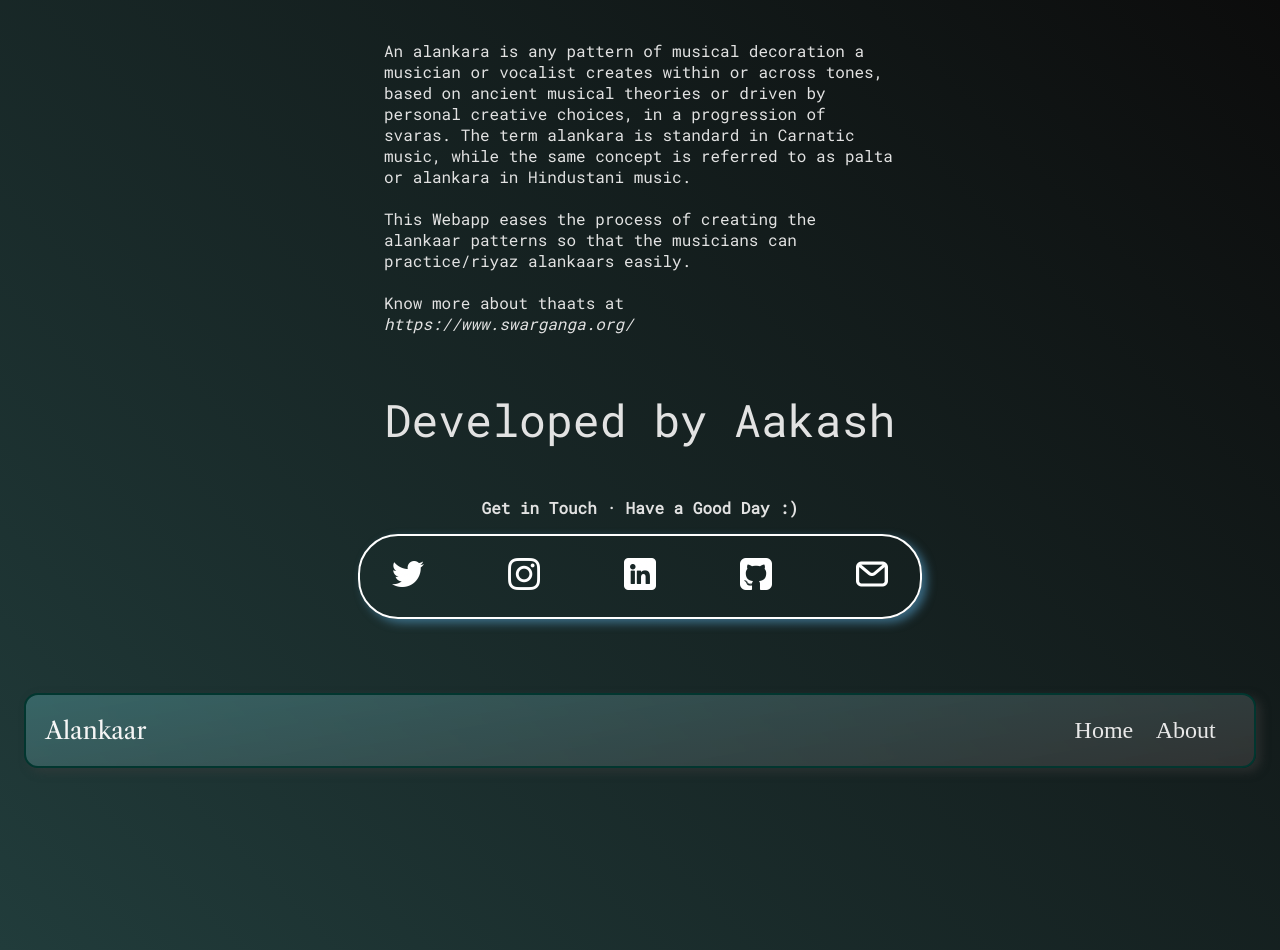
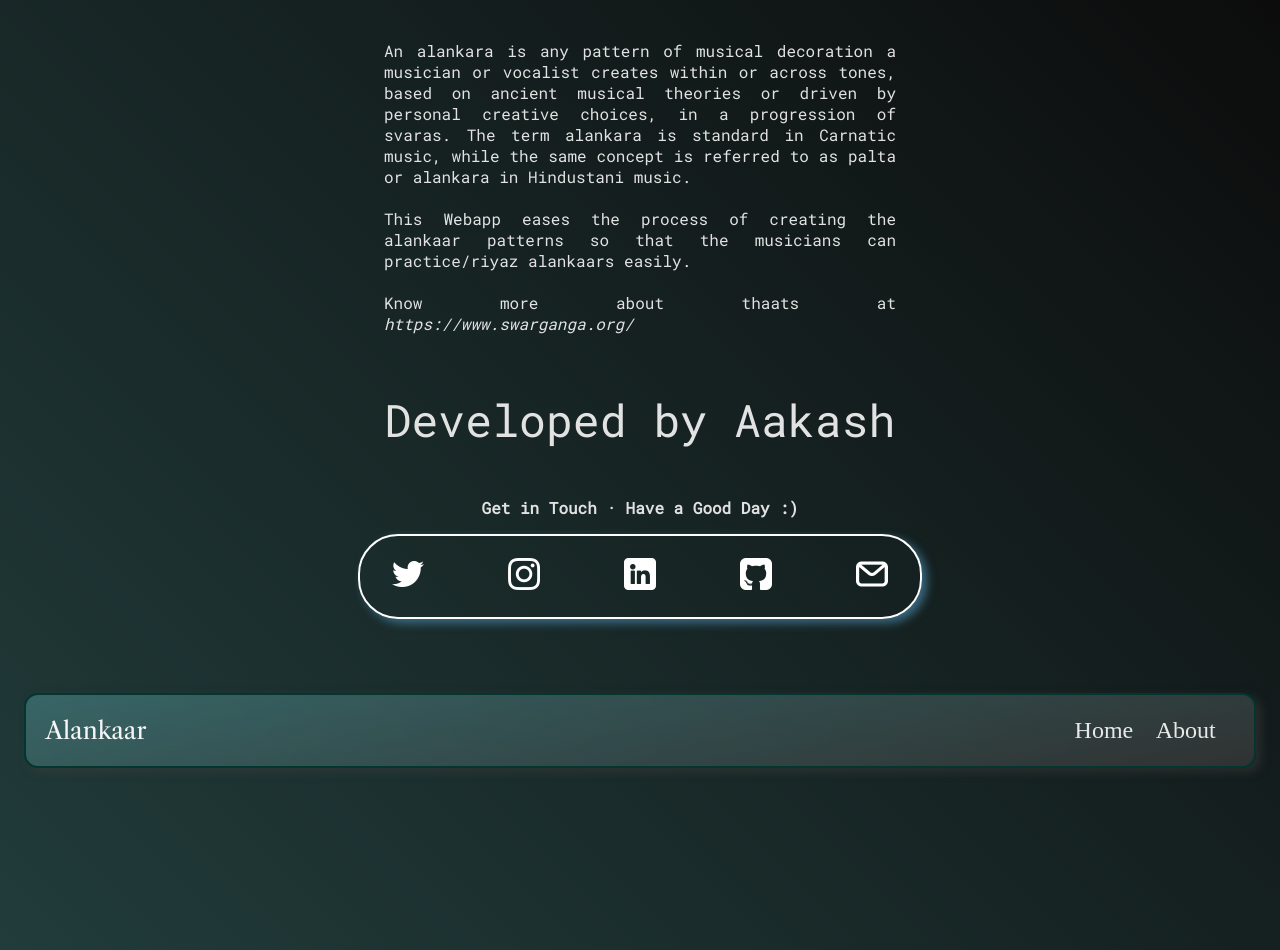
Before and after one commit to Betaakash/your-alankaar, a React (Create React App) app: page /about in a window 1280 px wide. Built offline with nearby package versions, Linux system fonts and the light colour scheme; a web font is replaced by a local one.

Commit message:
justified paragraph

```diff
--- a/src/App.css
+++ b/src/App.css
@@ -9,7 +9,9 @@ body {
   margin-bottom: 0;
   height: 100%;
 }
-
+p {
+  text-align: justify;
+}
 .hero {
   display: flex;
   justify-content: center;
--- a/src/about.css
+++ b/src/about.css
@@ -19,6 +19,7 @@
   max-width: 35rem;
   margin-bottom: 0;
   /* display: flex; */
+  text-justify: center;
   justify-content:center;
   /* margin-right: 1.5rem; */
   align-items: center;
```
